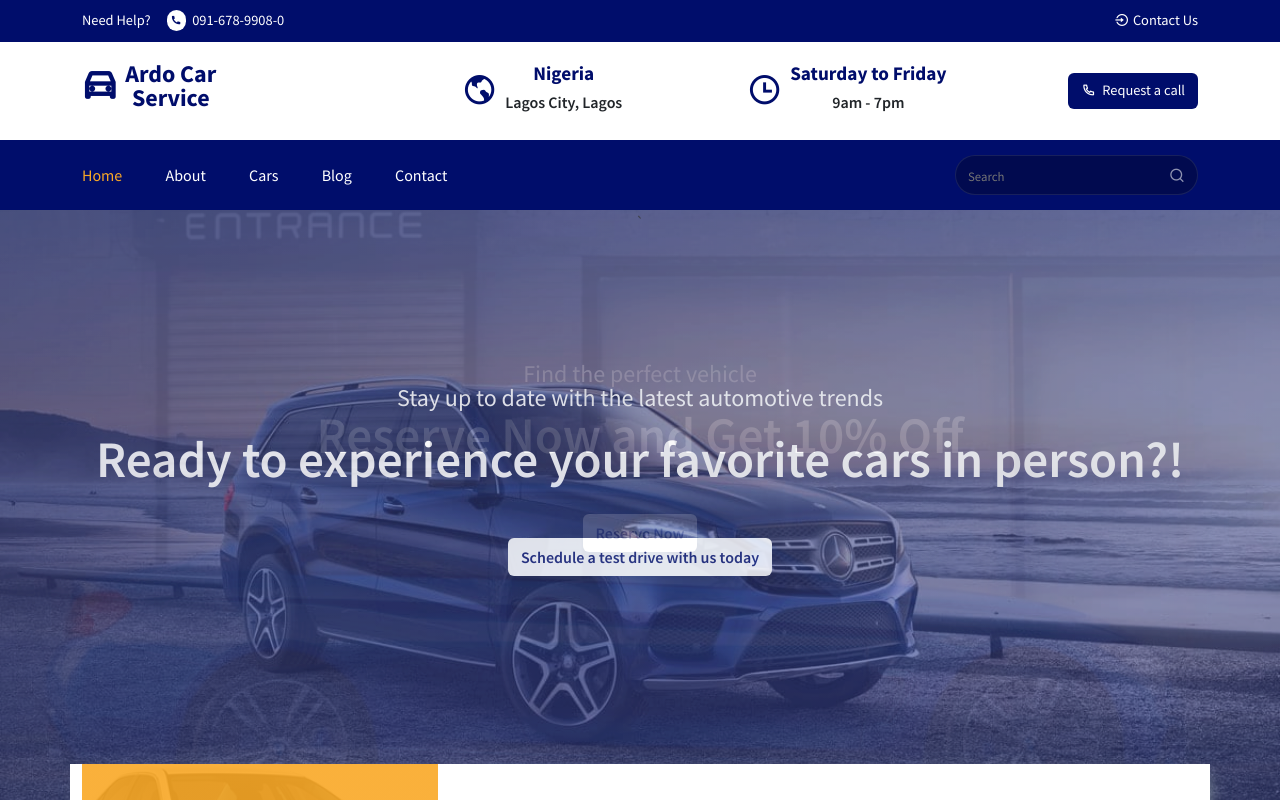
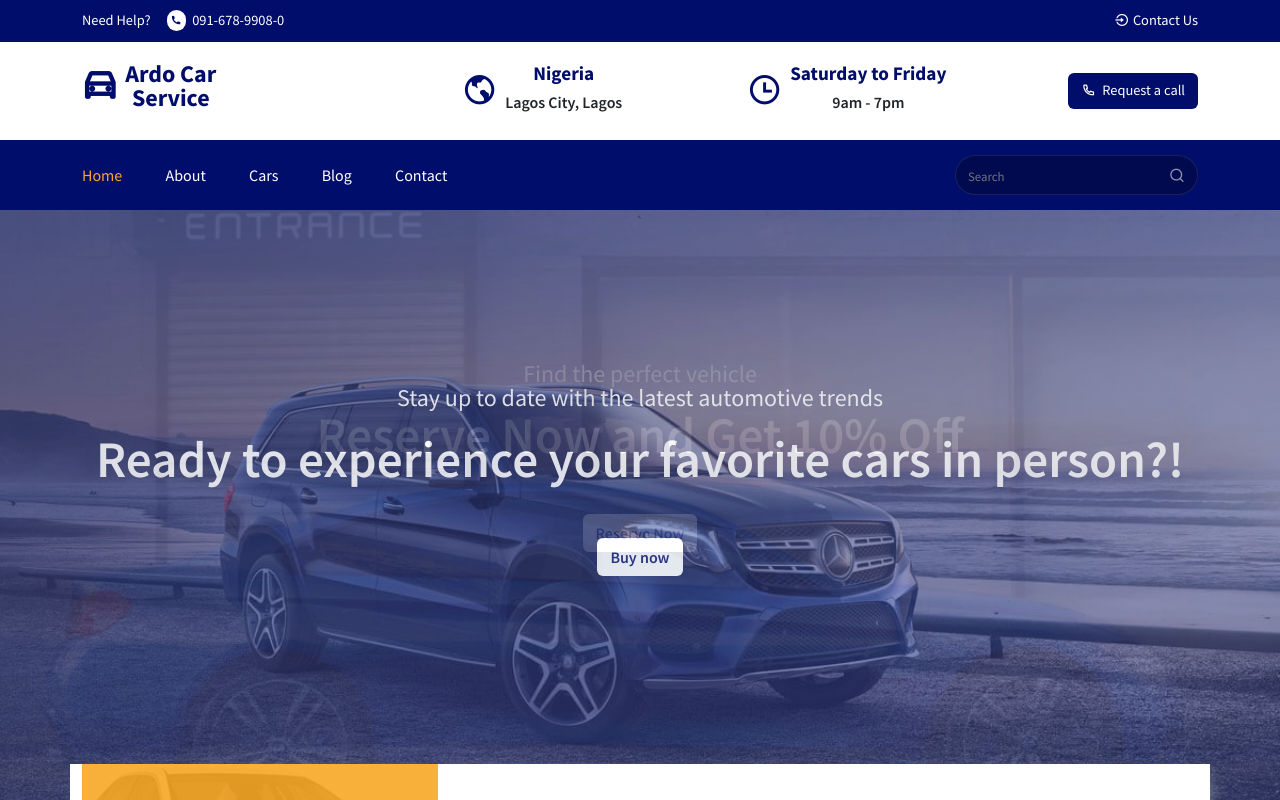
Before and after one commit to jMkwendy45/ardoCARS, a React (Create React App) app: page /home in a window 1280 px wide. Shown: the top 800 px of the page. Built offline with nearby package versions, Linux system fonts and the light colour scheme.

Commit message:
removed  the login and regiseter

```diff
--- a/src/components/Header/Header.jsx
+++ b/src/components/Header/Header.jsx
@@ -3,6 +3,8 @@ import React, { useRef } from "react";
 import { Container, Row, Col } from "reactstrap";
 import { Link, NavLink } from "react-router-dom";
 import "../../styles/header.css";
+import Logos from '../../assets/all-images/slider-img/Ardo Cars white and orange (1).png'
+
 
 const navLinks = [
     {
@@ -70,7 +72,8 @@ const Header = () => {
                             <div className="logo">
                                 <h1>
                                     <Link to="/home" className=" d-flex align-items-center gap-2">
-                                        <i className="ri-car-line"></i>
+                                        <i className="ri-car-line">
+                                        </i>
                                         <span>
                       Ardo Car <br /> Service
                     </span>
--- a/src/components/UI/HeroSlider.jsx
+++ b/src/components/UI/HeroSlider.jsx
@@ -40,7 +40,7 @@ const HeroSlider = () => {
             <h1 className="text-light mb-4">Ready to experience your favorite cars in person?!</h1>
 
             <button className="btn reserve__btn mt-4">
-              <Link to="/cars">Schedule a test drive with us today</Link>
+              <Link to="/cars">Buy now</Link>
             </button>
           </div>
         </Container>
```
Also changed, not shown: src/assets/all-images/slider-img/Ardo Cars white and orange (1).png (added).
